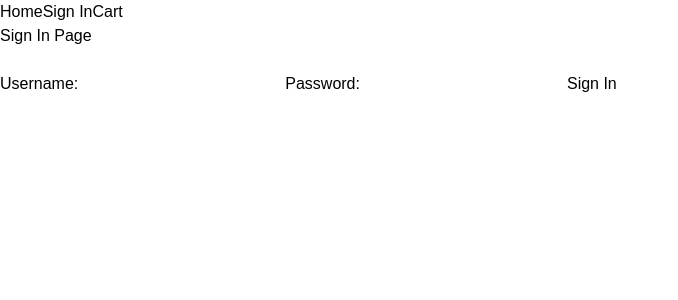
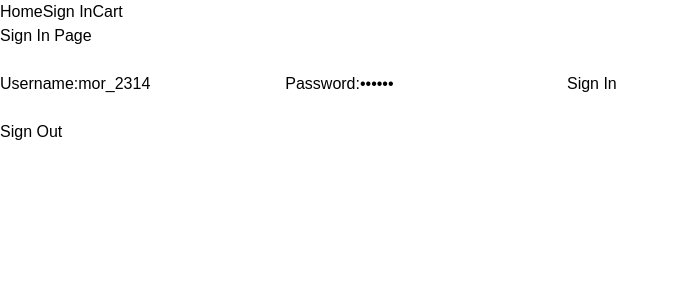
Before and after one commit to R-Kershaw/Ecommerce-Site, a React (Vite) app in the folder frontend/: page /users/signin in a window 1280 px wide. Shown: the top 300 px of the page, without its empty margins (0-678 px from the left). Built offline with nearby package versions, Linux system fonts and the light colour scheme.

Commit message:
Refactored sign in/out code with AuthContext. Now using localStorage, useContext, and useReducer

```diff
--- /dev/null
+++ b/frontend/src/contexts/AuthContext.jsx
@@ -0,0 +1,60 @@
+import { createContext, useEffect, useReducer } from "react"
+
+const AuthContext = createContext();
+
+export const ACTION = {
+    SET_USERNAME: 'setUsername',
+    SET_PASSWORD: 'setPassword',
+    SIGN_IN: 'signin',
+    SIGN_OUT: 'signout'
+}
+
+//only manages state, not logic
+export const authReducer = (state, action) => {
+    switch (action.type) {
+        case ACTION.SET_USERNAME:
+            return { ...state, username: action.payload }
+        case ACTION.SET_PASSWORD:
+            return { ...state, password: action.payload }
+        case ACTION.SIGN_IN:
+            return {
+                ...state,
+                isSignedIn: true,
+                token: action.payload
+            }
+        case ACTION.SIGN_OUT:
+            return {
+                ...state,
+                username: "",
+                password: "",
+                token: "",
+                isSignedIn: false
+            }
+
+        default:
+            throw Error('Unknown action: ' + action.type);
+    }
+}
+
+export const AuthContextProvider = ({ children }) => {
+    //the initial state
+    const [state, dispatch] = useReducer(authReducer, { username: "mor_2314", password: "83r5^_", token: "", isSignedIn: false });
+
+    //if a token exists, get the current user
+    useEffect(() => {
+        const user = localStorage.getItem("tokenId");
+        if (user) {
+            dispatch({ type: ACTION.SIGN_IN, payload: user });
+        }
+    }, [])
+
+    console.log('AuthContext state:', state);
+
+    return (
+        <AuthContext.Provider value={{ ...state, dispatch }}>
+            {children}
+        </AuthContext.Provider>
+    )
+}
+
+export default AuthContext;
--- a/frontend/src/main.jsx
+++ b/frontend/src/main.jsx
@@ -3,11 +3,14 @@ import ReactDOM from 'react-dom/client'
 import App from './App.jsx'
 import './index.css'
 import { BrowserRouter } from 'react-router-dom';
+import { AuthContextProvider } from './contexts/AuthContext.jsx';
 
 ReactDOM.createRoot(document.getElementById('root')).render(
   <BrowserRouter>
-    <React.StrictMode>
-      <App />
-    </React.StrictMode>
+    <AuthContextProvider>
+      <React.StrictMode>
+        <App />
+      </React.StrictMode>
+    </AuthContextProvider>
   </BrowserRouter>
 )
--- a/frontend/src/pages/SignIn.jsx
+++ b/frontend/src/pages/SignIn.jsx
@@ -1,10 +1,10 @@
 import { json, useNavigate } from "react-router-dom";
-import { useState } from "react";
+import { useContext, useState } from "react";
 import { signInUser } from "../api";
+import AuthContext, { ACTION } from "../contexts/AuthContext";
 
 export default function SignIn() {
-    const [username, setUsername] = useState("");
-    const [password, setPasssword] = useState("");
+    const { username, password, token, isSignedIn, dispatch } = useContext(AuthContext);
     const [error, setError] = useState(null);
     const navigate = useNavigate();
 
@@ -12,19 +12,30 @@ export default function SignIn() {
         event.preventDefault();
 
         try {
+            //    const userData = await signInUser(username, password);
             const userData = await signInUser(username, password);
-            console.log(userData);
+            await dispatch({ type: ACTION.SIGN_IN, payload: userData.token });
+            await localStorage.setItem("tokenId", userData.token);
+            await localStorage.setItem("username", username);
+            console.log(userData.token);
+            console.log(token);
             //set userData in authContext and localStorage
             if (userData.token) {
-                navigate(`/`);
+                    navigate(`/`);
             }
             else {
+                //create a notification displaying what the error is
                 setError(json.error);
             }
         } catch (error) {
             setError(error.message);
         }
     }
+    console.log("local storage token: " + localStorage.getItem("tokenId"));
+    console.log("local storage name: " + localStorage.getItem("username"));
+    console.log(isSignedIn);
+    console.log(token);
+    console.log(username);
 
     return (
         <>
@@ -38,18 +49,23 @@ export default function SignIn() {
                         Username:{""}
                         <input
                             value={username}
-                            onChange={(e) => setUsername(e.target.value)}
+                            onChange={(e) => dispatch({ type: ACTION.SET_USERNAME, payload: e.target.value })}
                         />
                     </label>
                     <label>
                         Password:{""}
                         <input type="password"
                             value={password}
-                            onChange={(e) => setPasssword(e.target.value)}
+                            onChange={(e) => dispatch({ type: ACTION.SET_PASSWORD, payload: e.target.value })}
                         />
                     </label>
                     <button>Sign In</button>
                 </form>
+                <br></br>
+                <button onClick={()=>{
+                    dispatch({type:ACTION.SIGN_OUT});
+                    localStorage.clear();
+                }}>Sign Out</button>
             </div>
         </>
     )
```
